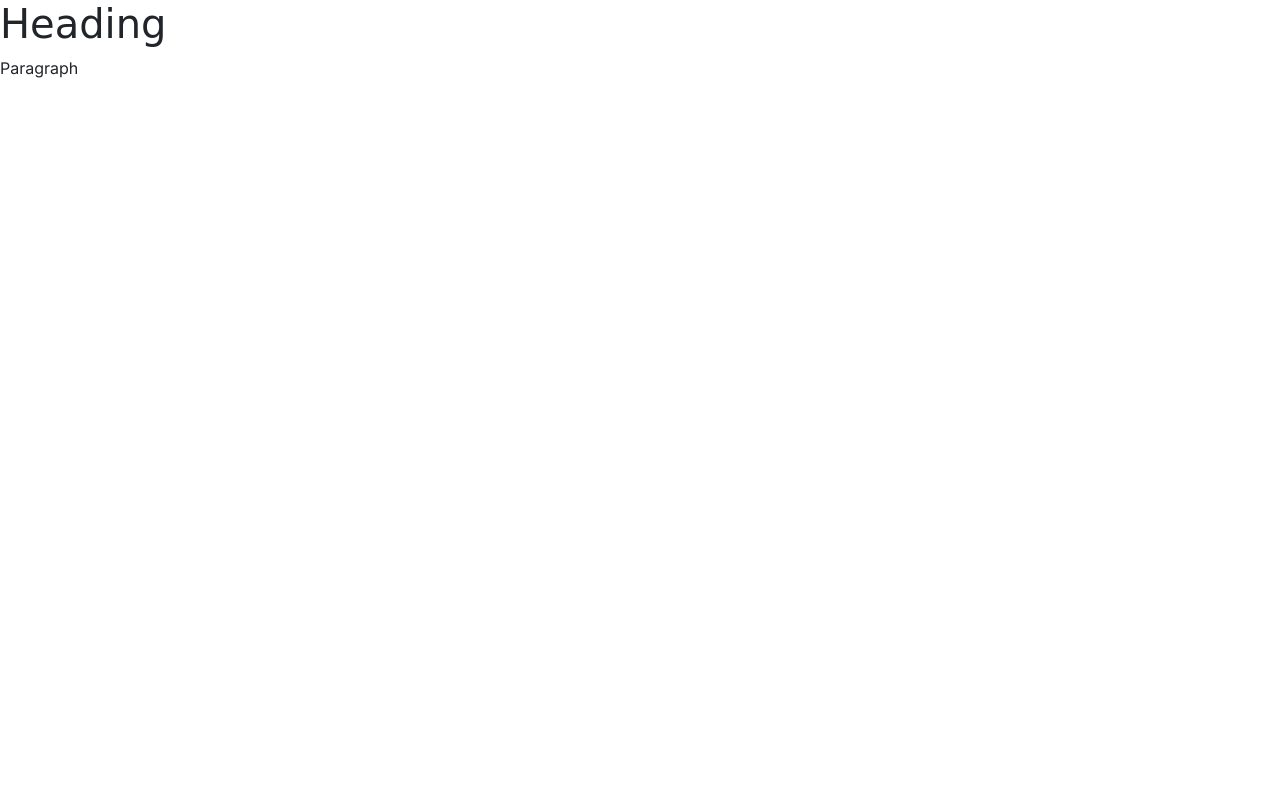
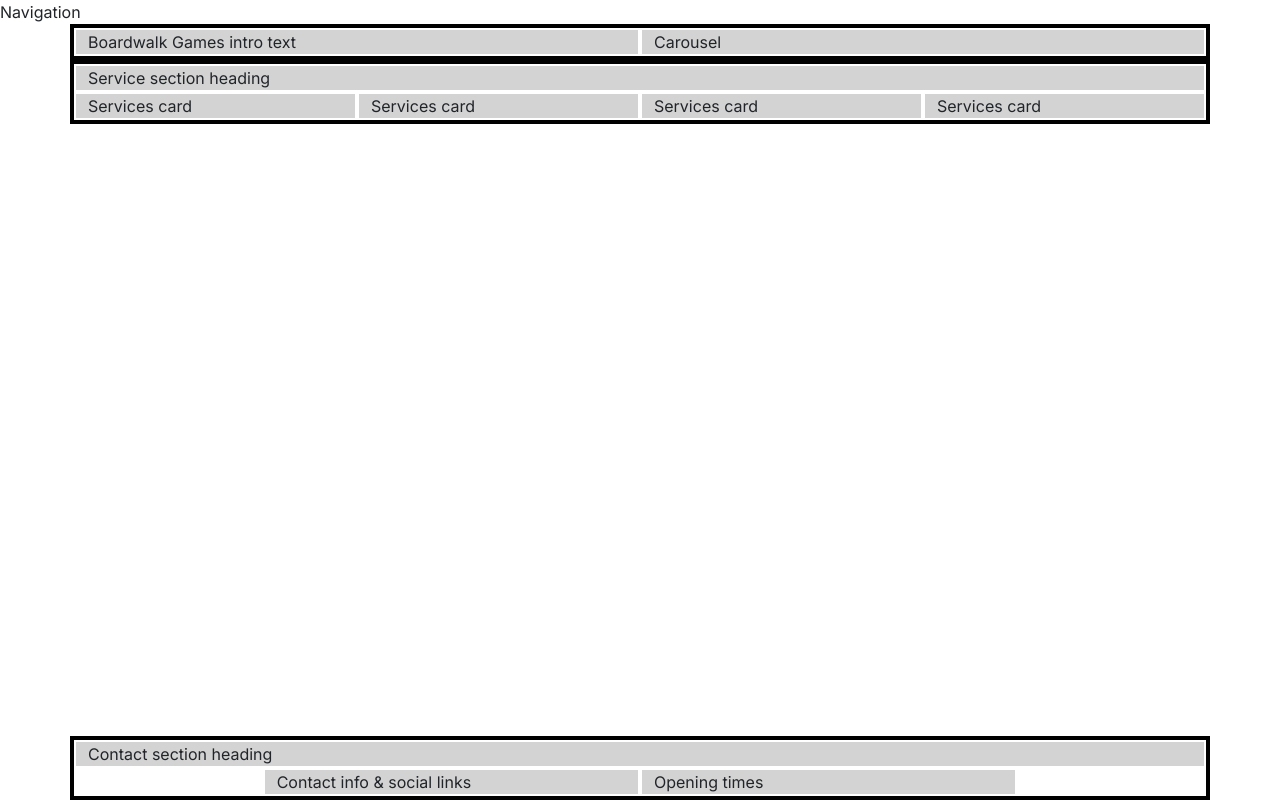
Before and after one commit to djbrown14/boardwalk-games, a plain HTML site: page index.html in a window 1280 px wide. Drawn offline with nearby package versions, Linux system fonts and the light colour scheme; a web font is replaced by a local one.

Commit message:
Added navigation on homepage

```diff
--- a/assets/css/style.css
+++ b/assets/css/style.css
@@ -1,10 +1,41 @@
 /* Google fonts import */
 @import url('https://fonts.googleapis.com/css2?family=Inter:ital,opsz,wght@0,14..32,100..900;1,14..32,100..900&family=Macondo&display=swap');
 
-body {
-    font-family: "Inter", sans-serif;
+/* CSS variables */
+:root {
+    --primary-font: "Inter", sans-serif;
+    --secondary-font: "Macondo", cursive;
+    --primary-color: #3a2620; /* dark brown */
+    --secondary-color: #aa9581; /* light brown */
+    --highlight-color: #416a8e; /* blue */
+    --light-highlight-color: #7a9fc2; /* light blue */
 }
 
-h1 {
-    font-family: "Macondo", cursive;
+/* Global styles */
+
+body {
+    font-family: var(--primary-font);
 }
+
+h1,
+h2,
+h3 {
+    font-family: var(--secondary-font);
+    color: var(--primary-color);
+}
+
+.sub-heading-color {
+    color: var(--highlight-color);
+}
+
+/* grid visualisation CSS for testing */
+
+.container,
+.row {
+    border: 2px solid black;
+}
+
+.col-12 {
+    border: 2px solid white;
+    background-color: lightgray;
+}
--- a/index.html
+++ b/index.html
@@ -3,7 +3,13 @@
 <head>
     <meta charset="UTF-8">
     <meta name="viewport" content="width=device-width, initial-scale=1.0">
-    <title>Document</title>
+    <meta name="description" content="Boardwalk Games, your ultimate gaming retreat! Perfect for casual gamers, enthusiasts, student gatherings. Visit us for your next adventure in board gaming.">
+    <title>Boardwalk Games | Home</title>
+
+    <!-- favicons generated by favicon.io -->
+<link rel="apple-touch-icon" sizes="180x180" href="assets/css/images/apple-touch-icon.png">
+<link rel="icon" type="image/png" sizes="32x32" href="assets/css/images/favicon-32x32.png">
+<link rel="icon" type="image/png" sizes="16x16" href="assets/css/images/favicon-16x16.png">
 
     <!-- Bootstrap 5 CSS -->
     <link href="https://cdn.jsdelivr.net/npm/bootstrap@5.3.3/dist/css/bootstrap.min.css" rel="stylesheet"
@@ -12,9 +18,47 @@
     <!-- custom CSS -->
      <link rel="stylesheet" href="assets/css/style.css">
 </head>
-<body>
-    <h1>Heading</h1>
-    <p>Paragraph</p>
+
+<!-- Classes on body set to work with mt-auto on footer to ensure it always stays at the bottom of the page -->
+<body class="d-flex flex-column min-vh-100">
+   <!-- Navigation -->
+    <div>Navigation</div>
+
+    <!-- Header with carousel -->
+     <header class="container">
+        <div class="row">
+            <div class="col-12 col-xl-6">Boardwalk Games intro text</div>
+            <div class="col-12 col-xl-6">Carousel</div>
+        </div>
+     </header>
+
+     <!-- main element to hold all key sections of the homepage. It is not part of the grid structure -->
+      <main>
+        <!-- Service section -->
+        <section class="container">
+            <div class="row">
+                <div class="col-12">Service section heading</div>
+                <div class="col-12 col-md-6 col-xl-3">Services card</div>
+                <div class="col-12 col-md-6 col-xl-3">Services card</div>
+                <div class="col-12 col-md-6 col-xl-3">Services card</div>
+                <div class="col-12 col-md-6 col-xl-3">Services card</div>
+            </div>
+        </section>
+      </main>
+
+    <!-- Footer / contact section -->
+    <!-- mt-auto added to push footer to the bottom of the page -->
+    <footer class="mt-auto">
+        <div class="container">
+            <div class="row justify-content-center">
+                <div class="col-12">Contact section heading</div>
+                <!-- Contact info -->
+                <div class="col-12 col-md-6 col-xl-4">Contact info & social links</div>
+                <!-- Openng times -->
+                <div class="col-12 col-md-6 col-xl-4">Opening times</div>
+            </div>
+        </div>
+    </footer>
 
     <!-- Bootstrap JS -->
     <script src="https://cdn.jsdelivr.net/npm/bootstrap@5.3.3/dist/js/bootstrap.bundle.min.js"
```
Also changed, not shown: game-library.html (+79 -0 lines).
